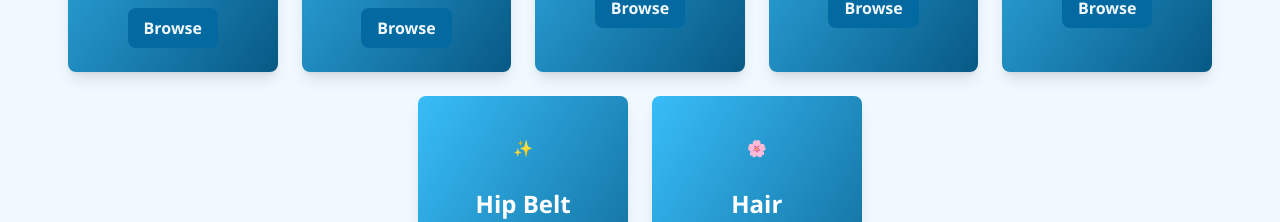
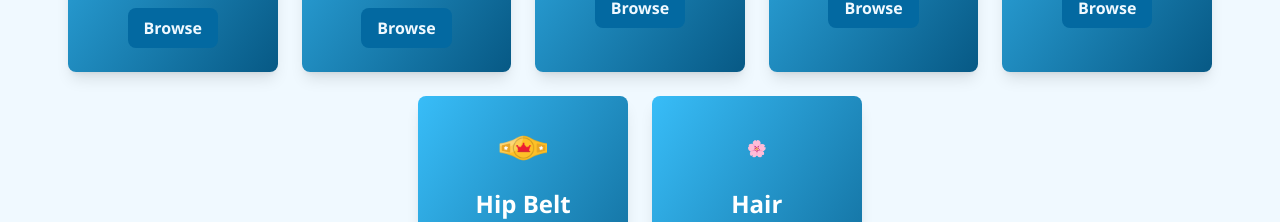
Before and after one commit to HarshithSaiChand/srisamskruthi, a React (Vite) app in the folder frontend/: page / in a window 1280 px wide. Shown: the part 960-1182 px from the top of the page. Built offline with nearby package versions, Linux system fonts and the light colour scheme; no server answers.

Commit message:
Replace Hip Belt category emoji with custom crown belt Flaticon image

```diff
--- a/frontend/src/components/CategoryBanner.jsx
+++ b/frontend/src/components/CategoryBanner.jsx
@@ -27,7 +27,7 @@ const CategoryBanner = ({ category }) => {
     },
     'Hip Belt': {
       bgColor: 'from-blue-700 to-indigo-900',
-      icon: '✨',
+      icon: <img src="/hipbelt-icon.png" alt="Hip Belt" className="w-14 h-14 inline-block" />,
       description: 'Elegant hip belts for a traditional look'
     },
     'Hair Accessories': {
--- a/frontend/src/pages/Home.jsx
+++ b/frontend/src/pages/Home.jsx
@@ -45,7 +45,7 @@ const Home = () => {
     },
     {
       name: 'Hip Belt',
-      icon: '✨',
+      icon: <img src="/hipbelt-icon.png" alt="Hip Belt" className="w-12 h-12 mx-auto" />,
       description: 'Elegant hip belts for a traditional look',
       productCount: 0
     },
```
Also changed, not shown: frontend/public/hipbelt-icon.png (added).
